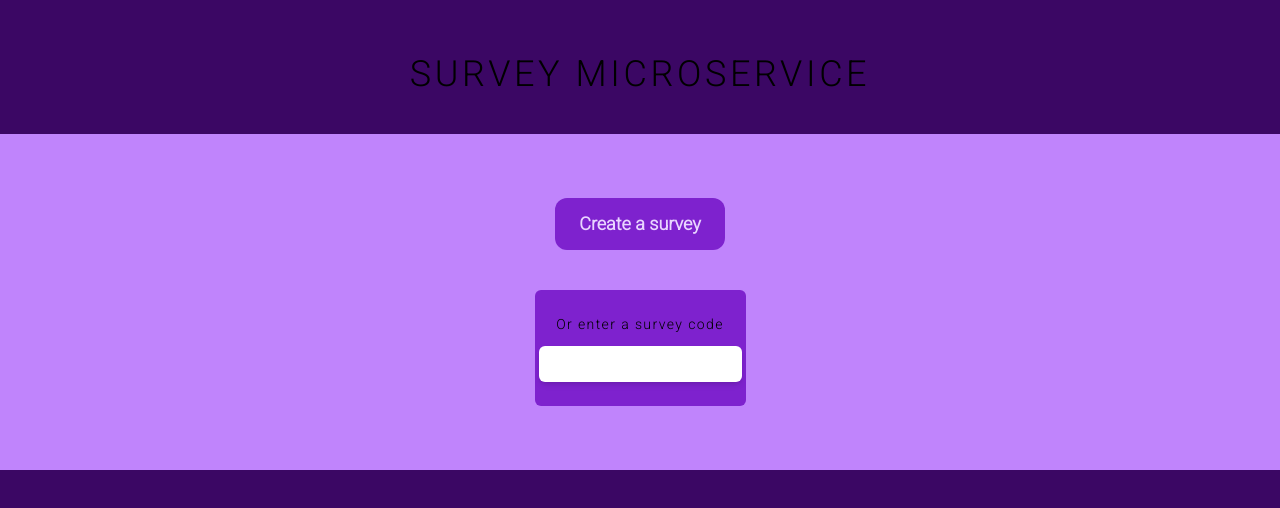
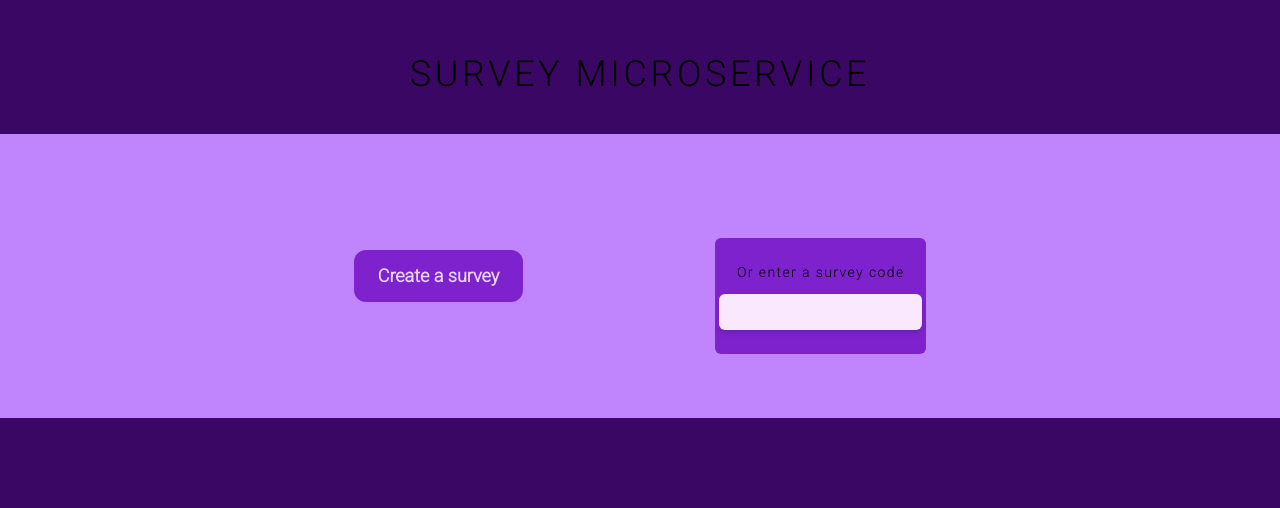
Before and after one commit to KulsonKula/Survey-microsevice, a Next.js app in the folder FRONTEND/survey-microservice/: page / in a window 1280 px wide. Shown: the part 138-646 px from the top of the page. Built offline with nearby package versions, Linux system fonts and the light colour scheme.

Commit message:
feat/homepage

```diff
--- a/FRONTEND/survey-microservice/modules/Homepage/HomepageNavigation/CodeForm/CodeForm.tsx
+++ b/FRONTEND/survey-microservice/modules/Homepage/HomepageNavigation/CodeForm/CodeForm.tsx
@@ -22,7 +22,7 @@ export const CodeForm = () => {
     >
       <FormRow label="Or enter a survey code" id="surveyCode">
         <input
-          className="rounded-md px-3 py-1.5 shadow-md text-purple-950"
+          className="rounded-md bg-fuchsia-100 px-3 py-1.5 shadow-md text-fuchsia-950"
           type="text"
           id="surveyCode"
           {...register("surveyCode", { required: false })}
--- a/FRONTEND/survey-microservice/modules/Homepage/HomepageNavigation/HomepageNavigation.tsx
+++ b/FRONTEND/survey-microservice/modules/Homepage/HomepageNavigation/HomepageNavigation.tsx
@@ -3,7 +3,7 @@ import { CodeForm } from "./CodeForm/CodeForm";
 
 export const HomepageNavigation = () => {
   return (
-    <div className="mt-10 flex flex-col space-y-10 items-center bg-purple-400 py-16">
+    <div className="mt-10 flex flex-col sm:flex-row sm:space-x-48 justify-center space-y-10 items-center bg-purple-400 py-16">
       <Link href="/login" variant="primary" size="lg">
         Create a survey
       </Link>
--- a/FRONTEND/survey-microservice/modules/Homepage/HomepageTitle/HomepageTitle.tsx
+++ b/FRONTEND/survey-microservice/modules/Homepage/HomepageTitle/HomepageTitle.tsx
@@ -1,7 +1,7 @@
 export const HomepageTitle = () => {
   return (
     <div className="flex justify-center items-center mt-48">
-      <h1 className="text-center  text-4xl uppercase tracking-widest">
+      <h1 className="text-center text-4xl uppercase tracking-widest">
         Survey Microservice
       </h1>
     </div>
```
